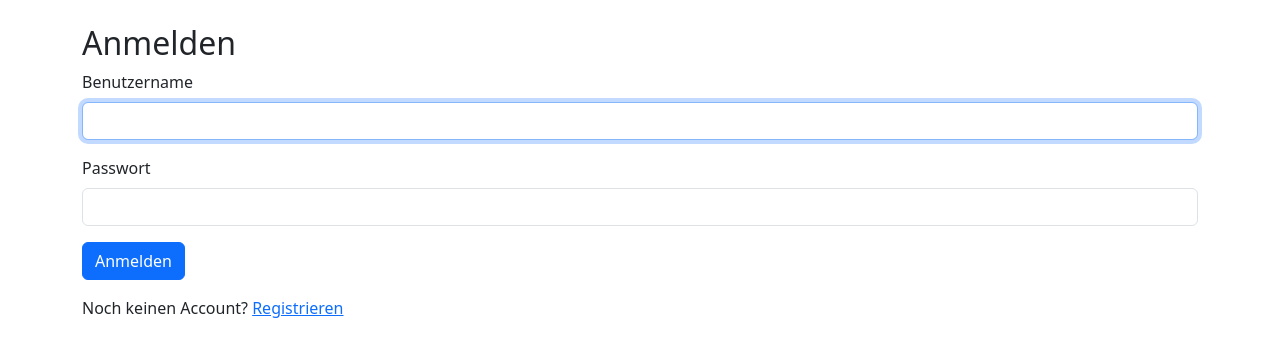
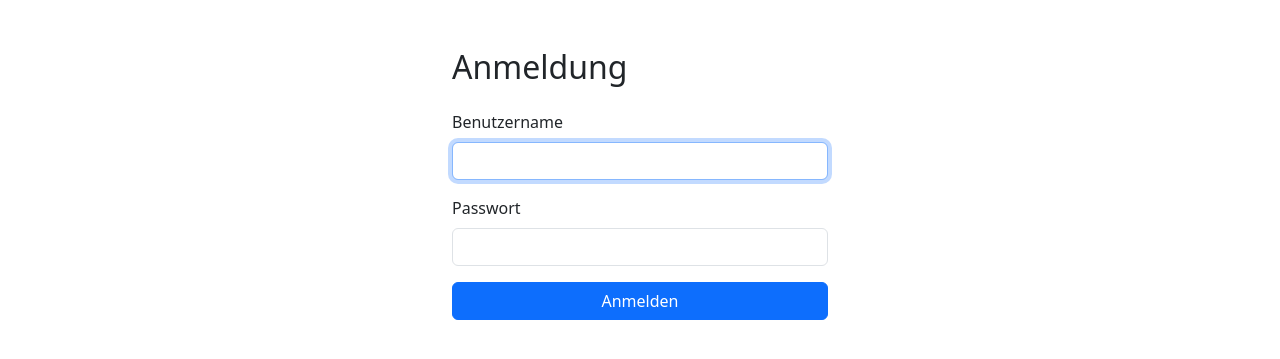
Before and after one commit to Kitanga84/Serwer, a Flask app: page /login in a window 1280 px wide. Shown: the part 56-415 px from the top of the page. Run offline with Flask 3, Linux system fonts and the light colour scheme.

Commit message:
Update login.html

```diff
--- a/templates/login.html
+++ b/templates/login.html
@@ -1,17 +1,30 @@
 {% extends "base.html" %}
-{% block title %}Anmelden{% endblock %}
+{% block title %}Login{% endblock %}
+
 {% block content %}
-<h2>Anmelden</h2>
+<div class="container mt-5" style="max-width: 400px;">
+  <h2 class="mb-4">Anmeldung</h2>
+
+  {% with messages = get_flashed_messages(with_categories=true) %}
+    {% if messages %}
+      {% for category, message in messages %}
+        <div class="alert alert-{{ category }} alert-dismissible fade show" role="alert">
+          {{ message }}
+          <button type="button" class="btn-close" data-bs-dismiss="alert"></button>
+        </div>
+      {% endfor %}
+    {% endif %}
+  {% endwith %}
+
   <form method="POST" action="{{ url_for('login') }}">
     <div class="mb-3">
       <label for="username" class="form-label">Benutzername</label>
-    <input type="text" class="form-control" id="username" name="username" required autofocus />
+      <input type="text" class="form-control" id="username" name="username" required autofocus>
     </div>
     <div class="mb-3">
       <label for="password" class="form-label">Passwort</label>
-    <input type="password" class="form-control" id="password" name="password" required />
+      <input type="password" class="form-control" id="password" name="password" required>
     </div>
-  <button type="submit" class="btn btn-primary">Anmelden</button>
+    <button type="submit" class="btn btn-primary w-100">Anmelden</button>
   </form>
-<p class="mt-3">Noch keinen Account? <a href="{{ url_for('register') }}">Registrieren</a></p>
 {% endblock %}
```
Lines whose indentation alone changed are shown as unchanged.
